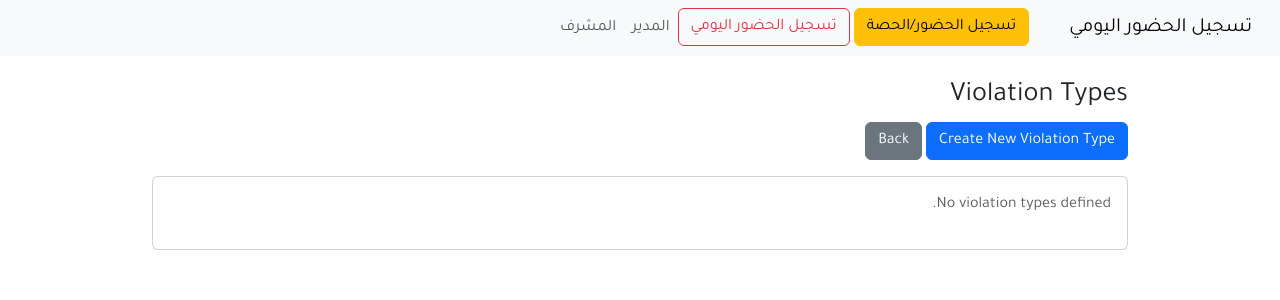
After one commit to bounis0910/Att_School, a Flask app: page /admin/violation_types in a window 1280 px wide. The commit adds this page. Shown: the top 300 px of the page. Run offline with Flask 3, Linux system fonts and the light colour scheme; the visitor is signed in with stand-in values (Sample User, id 1); data that the repository does not hold is empty; some libraries are stand-ins or nearby versions.

Commit message:
Alsis_26_26

```diff
--- a/app.py
+++ b/app.py
@@ -104,6 +104,12 @@ def validate_csrf(token):
 @app.context_processor
 def inject_csrf_token():
     return dict(csrf_token=_generate_csrf_token)
+
+
+@app.context_processor
+def inject_now():
+    # Provide a `now()` callable to templates that returns current date string
+    return dict(now=lambda: get_current_date().strftime('%Y-%m-%d'))
 
 @app.teardown_appcontext
 def close_db(exc):
@@ -151,6 +157,8 @@ def load_user(user_id):
     try:
         conn = get_db()
         cursor = conn.cursor()
+        # Prepare container for violation types
+        violation_types = []
         cursor.execute('SELECT * FROM "user" WHERE id = %s', (int(user_id),))
         row = cursor.fetchone()
         if row:
@@ -483,6 +491,33 @@ def staff_violations():
             )
         """)
 
+        # Ensure a separate table exists to manage the list of violation names (types)
+        cursor.execute("""
+            CREATE TABLE IF NOT EXISTS violation_type (
+                id SERIAL PRIMARY KEY,
+                name TEXT NOT NULL UNIQUE,
+                status VARCHAR(32) NOT NULL DEFAULT 'active',
+                created_at TIMESTAMPTZ DEFAULT NOW(),
+                updated_at TIMESTAMPTZ DEFAULT NOW()
+            )
+        """)
+
+        # Fetch active violation types for the staff assignment form
+        try:
+            cursor.execute("SELECT id, name FROM violation_type WHERE status = %s ORDER BY name", ('active',))
+            vt_rows = cursor.fetchall()
+            violation_types = [RowObject(dict(r)) for r in vt_rows]
+        except Exception:
+            violation_types = []
+
+        # Fetch subjects for lesson selection
+        try:
+            cursor.execute("SELECT id, name FROM subject ORDER BY name")
+            subj_rows = cursor.fetchall()
+            subjects = [RowObject(dict(r)) for r in subj_rows]
+        except Exception:
+            subjects = []
+
         # Build data: for each class fetch students and their violations
         classes_data = []
         for cls in classes:
@@ -495,13 +530,25 @@ def staff_violations():
             periods_rows_cls = cursor.fetchall()
             periods_for_class = [RowObject(dict(r)) for r in periods_rows_cls]
 
+            # If no class-specific periods are defined, fall back to day-of-week periods (global)
+            if not periods_for_class:
+                try:
+                    from datetime import datetime
+                    day_of_week = datetime.now().weekday()
+                    day_of_week = (day_of_week + 1) % 7
+                    cursor.execute("SELECT * FROM period WHERE day_of_week = %s ORDER BY period_num", (day_of_week,))
+                    fallback_rows = cursor.fetchall()
+                    periods_for_class = [RowObject(dict(r)) for r in fallback_rows]
+                except Exception:
+                    periods_for_class = []
+
             # fetch violations for students in this class (include staff info)
             student_ids = [s.id for s in students]
             violations_by_student = {}
             if student_ids:
                 placeholders = ','.join(['%s'] * len(student_ids))
                 cursor.execute(
-                    f"SELECT v.*, u.username as staff_username, u.name as staff_name "
+                    f"SELECT v.*, u.username as staff_username, u.username as staff_name "
                     f"FROM violation v LEFT JOIN \"user\" u ON v.staff_id = u.id "
                     f"WHERE v.student_id IN ({placeholders}) ORDER BY v.created_at DESC",
                     student_ids
@@ -555,7 +602,7 @@ def staff_violations():
 
         offset = (page - 1) * per_page
         select_sql = (
-            f"SELECT v.*, s.name as student_name, c.name as class_name, u.username as staff_username, u.name as staff_name "
+            f"SELECT v.*, s.name as student_name, c.name as class_name, u.username as staff_username, u.username as staff_name "
             f"FROM violation v LEFT JOIN student s ON v.student_id = s.id LEFT JOIN school_class c ON v.class_id = c.id LEFT JOIN \"user\" u ON v.staff_id = u.id {where_sql} "
             f"ORDER BY v.created_at DESC LIMIT %s OFFSET %s"
         )
@@ -571,7 +618,7 @@ def staff_violations():
             'pages': (total + per_page - 1) // per_page if per_page else 1
         }
 
-        return render_template('staff_violations.html', classes_data=classes_data, paged_violations=paged_violations, pagination=pagination, filter_class=filter_class, filter_student=filter_student, start_date=start_date, end_date=end_date)
+        return render_template('staff_violations.html', classes_data=classes_data, paged_violations=paged_violations, pagination=pagination, filter_class=filter_class, filter_student=filter_student, start_date=start_date, end_date=end_date, violation_types=violation_types, subjects=subjects)
 
     except Exception as e:
         import traceback, os
@@ -996,7 +1043,7 @@ def admin_violations():
 
         offset = (page - 1) * per_page
         cursor.execute(
-            f"SELECT v.*, s.name as student_name, c.name as class_name, u.username as staff_username, u.name as staff_name FROM violation v LEFT JOIN student s ON v.student_id = s.id LEFT JOIN school_class c ON v.class_id = c.id LEFT JOIN \"user\" u ON v.staff_id = u.id {where_sql} ORDER BY v.created_at DESC LIMIT %s OFFSET %s",
+            f"SELECT v.*, s.name as student_name, c.name as class_name, u.username as staff_username, u.username as staff_name FROM violation v LEFT JOIN student s ON v.student_id = s.id LEFT JOIN school_class c ON v.class_id = c.id LEFT JOIN \"user\" u ON v.staff_id = u.id {where_sql} ORDER BY v.created_at DESC LIMIT %s OFFSET %s",
             tuple(params) + (per_page, offset)
         )
         rows = cursor.fetchall()
@@ -1006,7 +1053,20 @@ def admin_violations():
 
         return render_template('admin_violations.html', violations=violations, pagination=pagination)
     except Exception as e:
-        print(f"Error loading admin violations: {e}")
+        import traceback
+        tb = traceback.format_exc()
+        print(f"Error loading admin violations: {e}\n{tb}")
+        try:
+            with open('/tmp/admin_violations_trace.log','a') as fh:
+                fh.write('\n---\n')
+                fh.write(tb)
+        except Exception:
+            pass
+
+        # show traceback inline to admins for debugging
+        if current_user.is_authenticated and getattr(current_user, 'role', None) == 'admin':
+            return render_template('admin_violations_error.html', error=tb), 500
+
         flash('Error loading violations', 'danger')
         return redirect(url_for('admin_dashboard'))
 
@@ -1040,6 +1100,155 @@ def admin_violation_audit():
             print(f"Error loading audit logs: {e}")
             flash('Error loading audit logs', 'danger')
             return redirect(url_for('admin_dashboard'))
+
+# ================ Violation Types (Admin CRUD) ================
+@app.route('/admin/violation_types')
+@login_required
+def admin_violation_types():
+    if current_user.role != 'admin':
+        flash('Unauthorized', 'danger')
+        return redirect(url_for('index'))
+    try:
+        conn = get_db()
+        cursor = conn.cursor()
+        # ensure table exists
+        cursor.execute('''
+            CREATE TABLE IF NOT EXISTS violation_type (
+                id SERIAL PRIMARY KEY,
+                name TEXT NOT NULL UNIQUE,
+                status VARCHAR(32) NOT NULL DEFAULT 'active',
+                created_at TIMESTAMPTZ DEFAULT NOW(),
+                updated_at TIMESTAMPTZ DEFAULT NOW()
+            )
+        ''')
+
+        cursor.execute('SELECT id, name, status, created_at, updated_at FROM violation_type ORDER BY name')
+        rows = cursor.fetchall()
+        types = [RowObject(dict(r)) for r in rows]
+        return render_template('admin_violation_types.html', types=types)
+    except Exception as e:
+        import traceback
+        tb = traceback.format_exc()
+        print(f"Error loading violation types: {e}\n{tb}")
+        try:
+            with open('/tmp/admin_violation_types_trace.log', 'a') as fh:
+                fh.write('\n---\n')
+                fh.write(tb)
+        except Exception:
+            pass
+        flash('Error loading violation types', 'danger')
+        # If admin, show traceback inline to help debugging
+        if current_user.is_authenticated and getattr(current_user, 'role', None) == 'admin':
+            return render_template('admin_violations_error.html', error=tb), 500
+        return redirect(url_for('admin_dashboard'))
+
+
+@app.route('/admin/violation_types/create', methods=['GET', 'POST'])
+@login_required
+def admin_violation_type_create():
+    if current_user.role != 'admin':
+        flash('Unauthorized', 'danger')
+        return redirect(url_for('index'))
+    conn = get_db()
+    cursor = conn.cursor()
+    # ensure table
+    cursor.execute('''
+        CREATE TABLE IF NOT EXISTS violation_type (
+            id SERIAL PRIMARY KEY,
+            name TEXT NOT NULL UNIQUE,
+            status VARCHAR(32) NOT NULL DEFAULT 'active',
+            created_at TIMESTAMPTZ DEFAULT NOW(),
+            updated_at TIMESTAMPTZ DEFAULT NOW()
+        )
+    ''')
+    if request.method == 'POST':
+        name = (request.form.get('name') or '').strip()
+        status = request.form.get('status') or 'active'
+        token = request.form.get('csrf_token')
+        if not validate_csrf(token):
+            flash('Invalid CSRF token', 'danger')
+            return redirect(url_for('admin_violation_types'))
+        if not name:
+            flash('Name is required', 'danger')
+            return render_template('admin_violation_type_form.html', type=None)
+        try:
+            cursor.execute('INSERT INTO violation_type (name, status) VALUES (%s,%s) RETURNING id', (name, status))
+            conn.commit()
+            flash('Violation type created', 'success')
+            return redirect(url_for('admin_violation_types'))
+        except Exception as e:
+            conn.rollback()
+            flash(f'Error creating type: {e}', 'danger')
+            return render_template('admin_violation_type_form.html', type=None)
+    return render_template('admin_violation_type_form.html', type=None)
+
+
+@app.route('/admin/violation_types/<int:vt_id>/edit', methods=['GET', 'POST'])
+@login_required
+def admin_violation_type_edit(vt_id):
+    if current_user.role != 'admin':
+        flash('Unauthorized', 'danger')
+        return redirect(url_for('index'))
+    conn = get_db()
+    cursor = conn.cursor()
+    # ensure table exists
+    cursor.execute('''
+        CREATE TABLE IF NOT EXISTS violation_type (
+            id SERIAL PRIMARY KEY,
+            name TEXT NOT NULL UNIQUE,
+            status VARCHAR(32) NOT NULL DEFAULT 'active',
+            created_at TIMESTAMPTZ DEFAULT NOW(),
+            updated_at TIMESTAMPTZ DEFAULT NOW()
+        )
+    ''')
+    if request.method == 'POST':
+        token = request.form.get('csrf_token')
+        if not validate_csrf(token):
+            flash('Invalid CSRF token', 'danger')
+            return redirect(url_for('admin_violation_types'))
+        name = (request.form.get('name') or '').strip()
+        status = request.form.get('status') or 'active'
+        if not name:
+            flash('Name is required', 'danger')
+            return redirect(url_for('admin_violation_type_edit', vt_id=vt_id))
+        try:
+            cursor.execute('UPDATE violation_type SET name=%s, status=%s, updated_at=NOW() WHERE id=%s', (name, status, vt_id))
+            conn.commit()
+            flash('Violation type updated', 'success')
+            return redirect(url_for('admin_violation_types'))
+        except Exception as e:
+            conn.rollback()
+            flash(f'Error updating type: {e}', 'danger')
+    # GET
+    cursor.execute('SELECT * FROM violation_type WHERE id = %s', (vt_id,))
+    row = cursor.fetchone()
+    if not row:
+        flash('Violation type not found', 'warning')
+        return redirect(url_for('admin_violation_types'))
+    vt = RowObject(dict(row))
+    return render_template('admin_violation_type_form.html', type=vt)
+
+
+@app.route('/admin/violation_types/<int:vt_id>/delete', methods=['POST'])
+@login_required
+def admin_violation_type_delete(vt_id):
+    if current_user.role != 'admin':
+        flash('Unauthorized', 'danger')
+        return redirect(url_for('index'))
+    token = request.form.get('csrf_token')
+    if not validate_csrf(token):
+        flash('Invalid CSRF token', 'danger')
+        return redirect(url_for('admin_violation_types'))
+    try:
+        conn = get_db()
+        cursor = conn.cursor()
+        cursor.execute('DELETE FROM violation_type WHERE id = %s', (vt_id,))
+        conn.commit()
+        flash('Violation type deleted', 'success')
+    except Exception as e:
+        conn.rollback()
+        flash(f'Error deleting type: {e}', 'danger')
+    return redirect(url_for('admin_violation_types'))
 
 
 @app.route('/admin/violations/<int:viol_id>/edit', methods=['GET', 'POST'])
--- a/templates/admin_dashboard.html
+++ b/templates/admin_dashboard.html
@@ -35,6 +35,12 @@
     <a class="list-group-item list-group-item-action" href="{{ url_for('admin_periods') }}">
         <i class="bi bi-clock-history"></i> Manage Periods / Schedule
     </a>
+    <a class="list-group-item list-group-item-action" href="{{ url_for('admin_violation_types') }}">
+        <i class="bi bi-flag-fill"></i> Manage Violation Types
+    </a>
+        <a class="list-group-item list-group-item-action" href="{{ url_for('admin_violations') }}">
+        <i class="bi bi-flag-fill"></i>  Violation
+    </a>
 </div>
 <!--
 
--- /dev/null
+++ b/templates/admin_violation_types.html
@@ -0,0 +1,40 @@
+{% extends 'layout.html' %}
+{% block content %}
+<h3>Violation Types</h3>
+<div class="mb-3">
+  <a class="btn btn-primary" href="{{ url_for('admin_violation_type_create') }}">Create New Violation Type</a>
+  <a class="btn btn-secondary" href="{{ url_for('admin_dashboard') }}">Back</a>
+</div>
+
+<div class="card">
+  <div class="card-body">
+    {% if types %}
+      <table class="table table-sm">
+        <thead>
+          <tr><th>Name</th><th>Status</th><th>Created</th><th>Updated</th><th></th></tr>
+        </thead>
+        <tbody>
+          {% for t in types %}
+          <tr>
+            <td>{{ t.name }}</td>
+            <td>{{ t.status }}</td>
+            <td>{{ t.created_at }}</td>
+            <td>{{ t.updated_at }}</td>
+            <td class="text-end">
+              <a class="btn btn-sm btn-outline-primary" href="{{ url_for('admin_violation_type_edit', vt_id=t.id) }}">Edit</a>
+              <form method="POST" action="{{ url_for('admin_violation_type_delete', vt_id=t.id) }}" style="display:inline-block; margin-left:6px;">
+                <input type="hidden" name="csrf_token" value="{{ csrf_token() }}" />
+                <button type="submit" class="btn btn-sm btn-outline-danger" onclick="return confirm('Delete this type?')">Delete</button>
+              </form>
+            </td>
+          </tr>
+          {% endfor %}
+        </tbody>
+      </table>
+    {% else %}
+      <p class="text-muted">No violation types defined.</p>
+    {% endif %}
+  </div>
+</div>
+
+{% endblock %}
```
Also changed, not shown: sql/create_violation_types_table.sql (added, +12 -0 lines), templates/admin_violation_type_form.html (added, +57 -0 lines), templates/staff_violations.html (+19 -1 lines).
